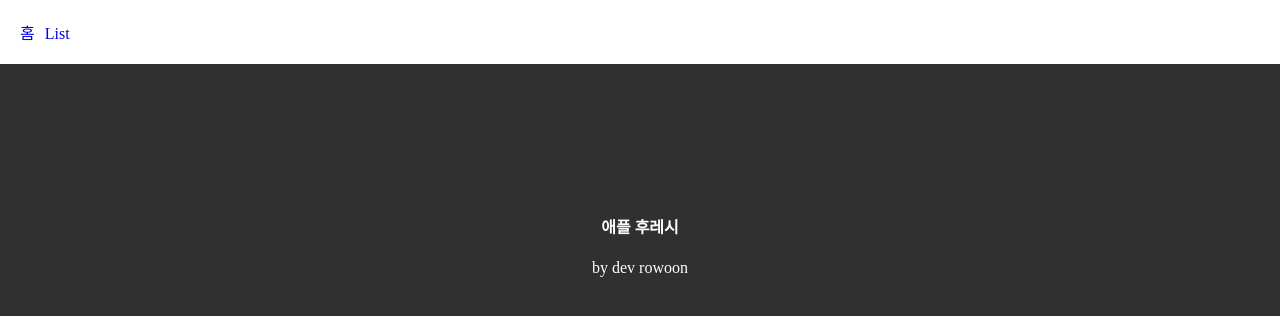
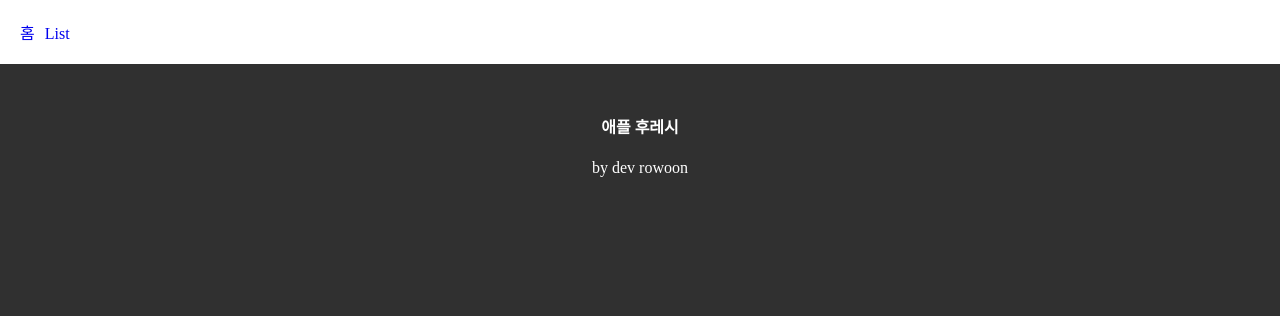
Before and after one commit to rowooncoding/next-fresh, a Next.js app: page / in a window 1280 px wide. Shown: the top 316 px of the page. Built offline with nearby package versions, Linux system fonts and the light colour scheme.

Commit message:
[style] 마진 수정

```diff
--- a/app/globals.css
+++ b/app/globals.css
@@ -6,7 +6,7 @@ body {
 
 .title {
   text-align: center;
-  margin-top: 150px;
+  margin-top: 50px;
 }
 
 .title-sub {
```
